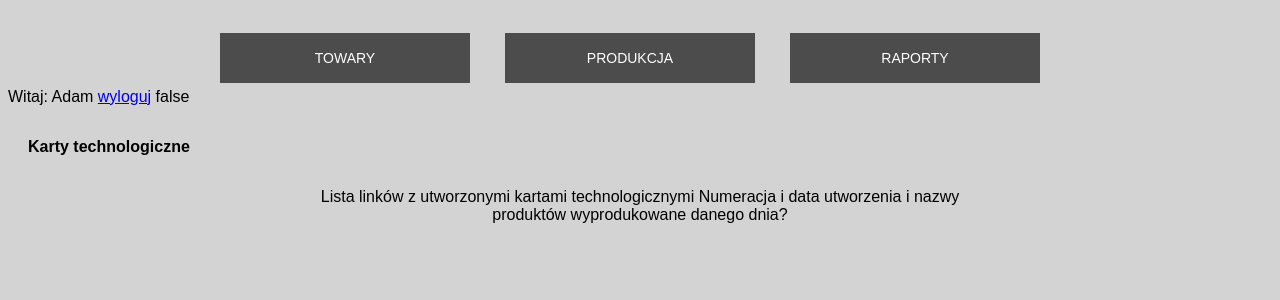
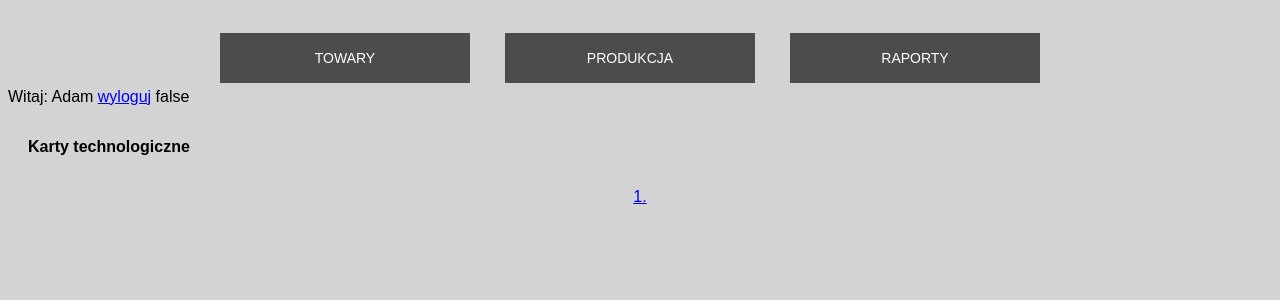
Before and after one commit to adamdominik89/pop, a Vue app: page /#/reports/technology_cards in a window 1280 px wide. Shown: the top 300 px of the page. Built offline with nearby package versions, Linux system fonts and the light colour scheme; what vue-good-table would draw is missing.

Commit message:
tworzenie linków do poprawy

```diff
--- a/src/frontend/components/pages/production/deep.vue
+++ b/src/frontend/components/pages/production/deep.vue
@@ -194,7 +194,8 @@ export default {
           batch_numer: lastid,
           production_date: production_date,
           product_name: product_name,
-          quantity_produced: this.how_many_kg_for_single_batch
+          quantity_produced: this.how_many_kg_for_single_batch,
+          id: this.product_name
         }
         array.push(obj)
       }
@@ -255,6 +256,7 @@ export default {
     ...mapMutations('frontend', ['sort_stock_by_date']),
     ...mapMutations('deep', ['add_reports']),
     make_production () {
+      // warunek gdy nie wypelnione pola product name i quantity to nie rob this.doproduction = true
       this.doproduction = true
       let array = this.rows_actual_stock.concat()
       // console.log('przed przesortowaniem')
--- a/src/frontend/components/pages/reports/technology-cards.vue
+++ b/src/frontend/components/pages/reports/technology-cards.vue
@@ -1,8 +1,12 @@
 <template>
   <div class="o-data-container">
     <page-data title="Karty technologiczne">
-      Lista linków z utworzonymi kartami technologicznymi
-      Numeracja i data utworzenia i nazwy produktów wyprodukowane danego dnia?
+      <div class="a-single-link"
+           v-for="(link, key) in get_reports"
+           :key="key">
+        <router-link
+          :to="{path: path, name: link.name, params: { id: link.id}}">{{link.id}}. {{link.label}}</router-link>
+      </div>
     </page-data>
 
   </div>
@@ -10,11 +14,16 @@
 
 <script>
 import PageData from '../../templates/page-data'
+import {mapGetters} from 'vuex'
 export default {
   name: 'Technology-cards',
   components: {PageData},
   data: () => ({
-  })
+    path: '/'
+  }),
+  computed: {
+    ...mapGetters('deep', ['get_reports']),
+  }
 }
 </script>
 
--- a/src/store/frontend/deep.js
+++ b/src/store/frontend/deep.js
@@ -9,6 +9,7 @@ module.exports = {
         produced_kg: 300,
         quantity_closed: 300,
         single_packaging: 1,
+        id: 1,
         ingredients: [],
         // obiekt raportu
         // id
@@ -30,8 +31,10 @@ module.exports = {
           produced_kg: array[i].quantity_produced,
           quantity_closed: array[i].quantity_produced,
           single_packaging: 1,
-          ingredients: array[i].arrayofrows
+          ingredients: array[i].arrayofrows,
+          id: array[i].id
         }
+        // console.log(obj)
         state.reports.push(obj)
       }
     }
```
Also changed, not shown: src/frontend/components/pages/reports/technology-cards/display.vue (added, +23 -0 lines).
